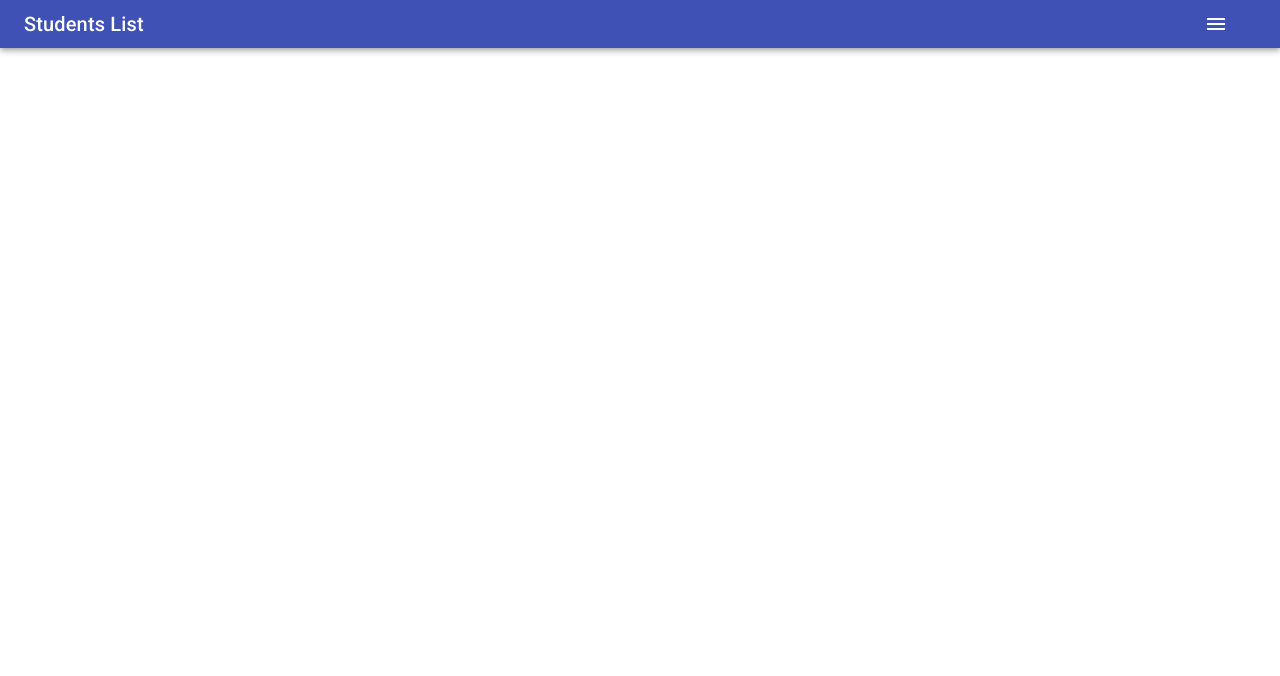
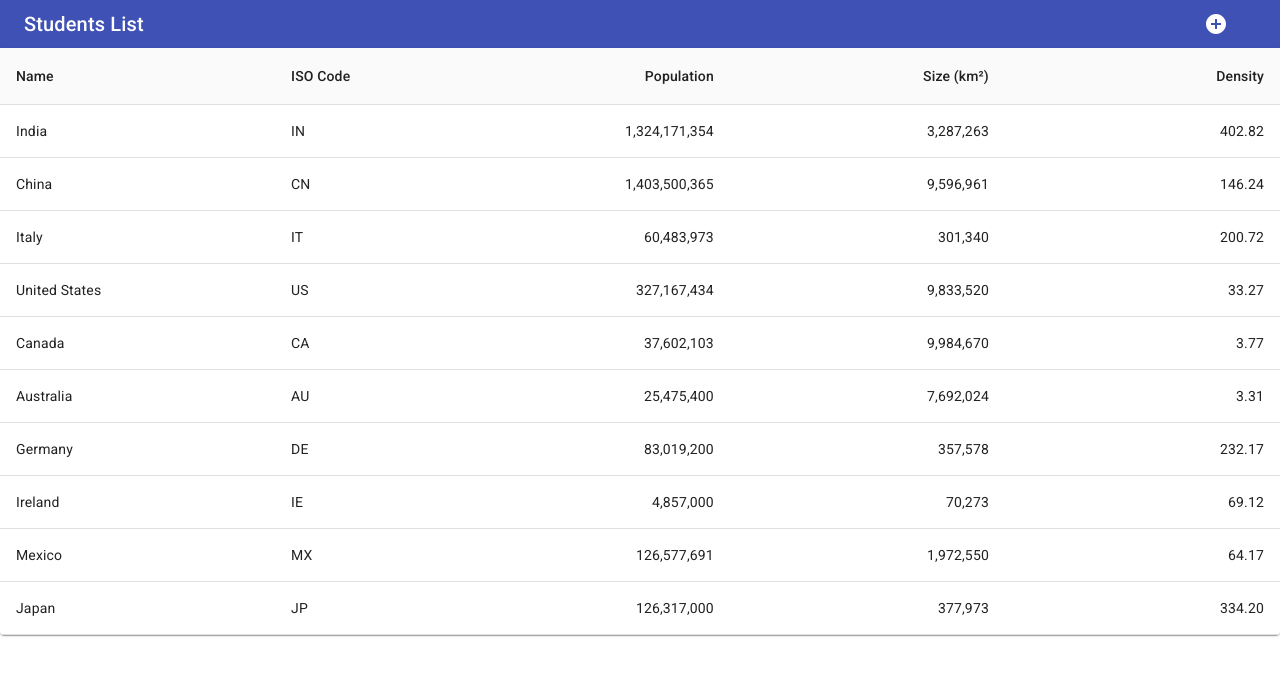
Before and after one commit to mirzazaman/Express-JS, a React (Create React App) app in the folder Assignement 1/student/: page / in a window 1280 px wide. Shown: the top 676 px of the page. Built offline with nearby package versions, Linux system fonts and the light colour scheme.

Commit message:
Table Added!

```diff
--- a/Assignement 1/student/src/components/header/Header.js
+++ b/Assignement 1/student/src/components/header/Header.js
@@ -5,6 +5,8 @@
 import Typography from '@material-ui/core/Typography';
 import IconButton from '@material-ui/core/IconButton';
 import MenuIcon from '@material-ui/icons/Menu';
+import Icon from '@material-ui/core/Icon';
+import AddCircleIcon from '@material-ui/icons/AddCircle';
 
 const useStyles = makeStyles((theme) => ({
   root: {
@@ -26,8 +28,8 @@
             Students List
           </Typography>
           <IconButton className={classes.menuButton} color="inherit" aria-label="menu">
-            <MenuIcon />
-          </IconButton>
+          <AddCircleIcon/>
+        </IconButton>
         </Toolbar>
       </AppBar>
     </div>
--- /dev/null
+++ b/Assignement 1/student/src/components/table/Table.js
@@ -0,0 +1,121 @@
+import React from 'react';
+import { makeStyles } from '@material-ui/core/styles';
+import Paper from '@material-ui/core/Paper';
+import Table from '@material-ui/core/Table';
+import TableBody from '@material-ui/core/TableBody';
+import TableCell from '@material-ui/core/TableCell';
+import TableContainer from '@material-ui/core/TableContainer';
+import TableHead from '@material-ui/core/TableHead';
+import TablePagination from '@material-ui/core/TablePagination';
+import TableRow from '@material-ui/core/TableRow';
+
+const columns = [
+  { id: 'name', label: 'Name', minWidth: 170 },
+  { id: 'code', label: 'ISO\u00a0Code', minWidth: 100 },
+  {
+    id: 'population',
+    label: 'Population',
+    minWidth: 170,
+    align: 'right',
+    format: (value) => value.toLocaleString('en-US'),
+  },
+  {
+    id: 'size',
+    label: 'Size\u00a0(km\u00b2)',
+    minWidth: 170,
+    align: 'right',
+    format: (value) => value.toLocaleString('en-US'),
+  },
+  {
+    id: 'density',
+    label: 'Density',
+    minWidth: 170,
+    align: 'right',
+    format: (value) => value.toFixed(2),
+  },
+];
+
+function createData(name, code, population, size) {
+  const density = population / size;
+  return { name, code, population, size, density };
+}
+
+const rows = [
+  createData('India', 'IN', 1324171354, 3287263),
+  createData('China', 'CN', 1403500365, 9596961),
+  createData('Italy', 'IT', 60483973, 301340),
+  createData('United States', 'US', 327167434, 9833520),
+  createData('Canada', 'CA', 37602103, 9984670),
+  createData('Australia', 'AU', 25475400, 7692024),
+  createData('Germany', 'DE', 83019200, 357578),
+  createData('Ireland', 'IE', 4857000, 70273),
+  createData('Mexico', 'MX', 126577691, 1972550),
+  createData('Japan', 'JP', 126317000, 377973),
+  createData('France', 'FR', 67022000, 640679),
+  createData('United Kingdom', 'GB', 67545757, 242495),
+  createData('Russia', 'RU', 146793744, 17098246),
+  createData('Nigeria', 'NG', 200962417, 923768),
+  createData('Brazil', 'BR', 210147125, 8515767),
+];
+
+const useStyles = makeStyles({
+  root: {
+    width: '100%',
+  },
+  container: {
+    maxHeight: "100%",
+  },
+});
+
+export default function MainTable() {
+  const classes = useStyles();
+  const [page, setPage] = React.useState(0);
+  const [rowsPerPage, setRowsPerPage] = React.useState(10);
+
+  const handleChangePage = (event, newPage) => {
+    setPage(newPage);
+  };
+
+  const handleChangeRowsPerPage = (event) => {
+    setRowsPerPage(+event.target.value);
+    setPage(0);
+  };
+
+  return (
+    <Paper className={classes.root}>
+      <TableContainer className={classes.container}>
+        <Table stickyHeader aria-label="sticky table">
+          <TableHead>
+            <TableRow>
+              {columns.map((column) => (
+                <TableCell
+                  key={column.id}
+                  align={column.align}
+                  style={{ minWidth: column.minWidth }}
+                >
+                  {column.label}
+                </TableCell>
+              ))}
+            </TableRow>
+          </TableHead>
+          <TableBody>
+            {rows.slice(page * rowsPerPage, page * rowsPerPage + rowsPerPage).map((row) => {
+              return (
+                <TableRow hover role="checkbox" tabIndex={-1} key={row.code}>
+                  {columns.map((column) => {
+                    const value = row[column.id];
+                    return (
+                      <TableCell key={column.id} align={column.align}>
+                        {column.format && typeof value === 'number' ? column.format(value) : value}
+                      </TableCell>
+                    );
+                  })}
+                </TableRow>
+              );
+            })}
+          </TableBody>
+        </Table>
+      </TableContainer>
+    </Paper>
+  );
+}
--- a/Assignement 1/student/src/modules/students/Students.js
+++ b/Assignement 1/student/src/modules/students/Students.js
@@ -1,5 +1,6 @@
 import React from 'react'
 import Header from '../../components/header/Header'
+import MainTable from '../../components/table/Table'
 import useStudents from './useStudents'
 
 
@@ -7,8 +8,14 @@
     const [] = useStudents()
 
     return (
-        <div>
-            <Header/>
-        </div>
+        <>
+            <div>
+                <Header />
+
+            </div>
+            <div>
+                <MainTable />
+            </div>
+        </>
     )
 }
```
